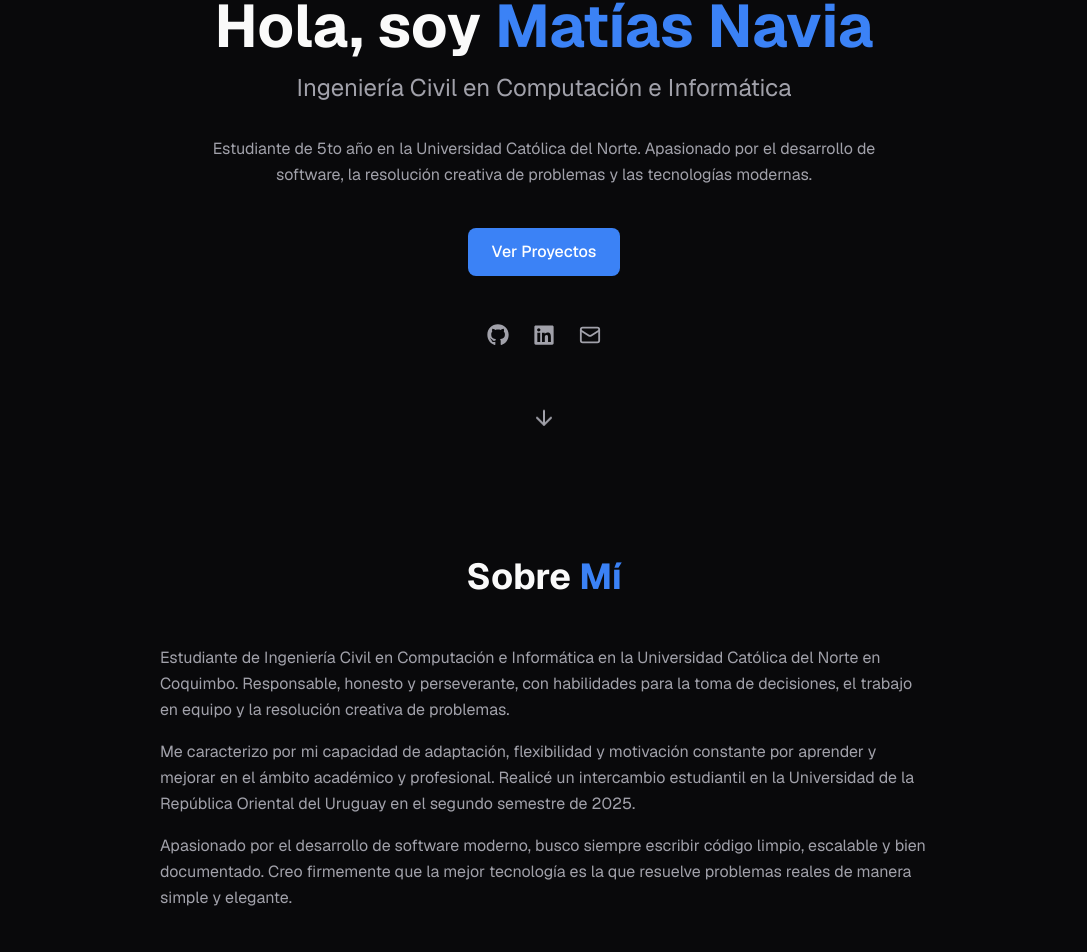
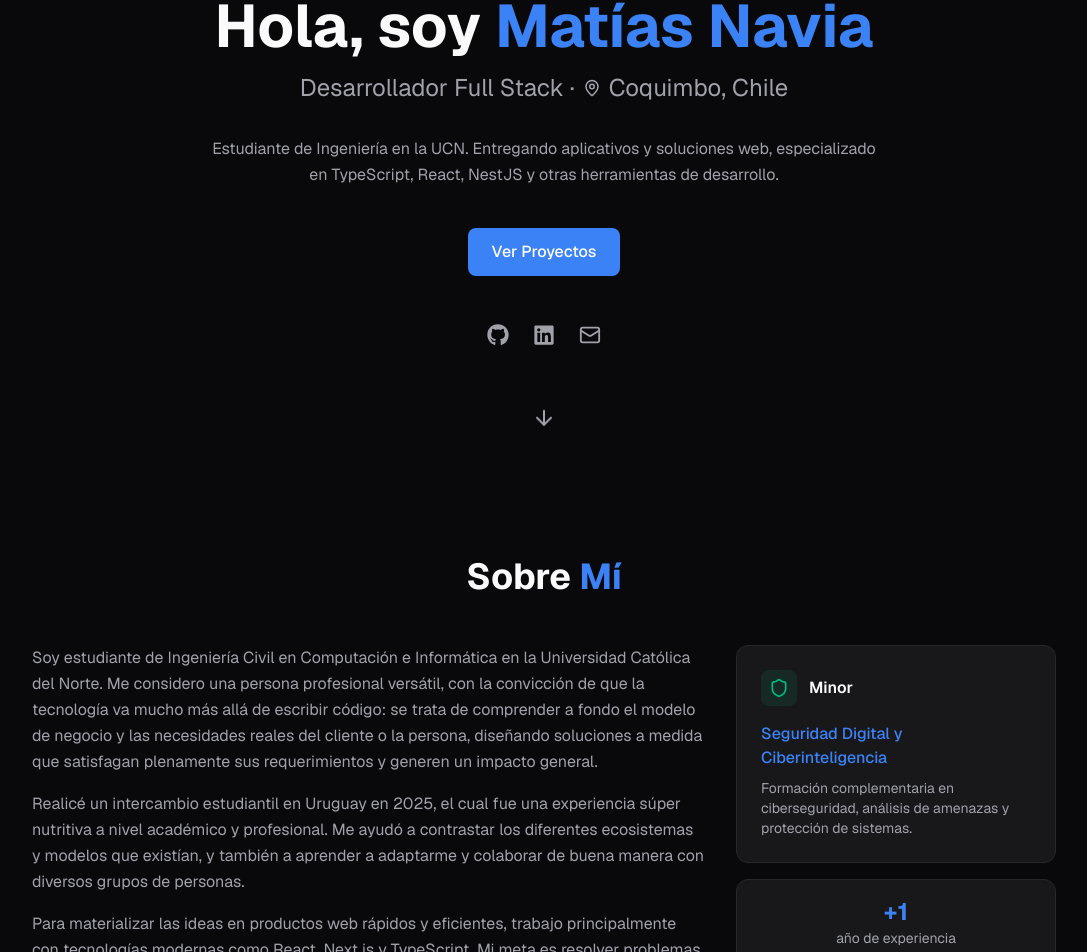
Before and after one commit to navia20/mn-portfolio, a Next.js app: page / in a window 1280 px wide. Shown: the part 339-1291 px from the top of the page, without its empty margins (96-1183 px from the left). Built offline with nearby package versions, Linux system fonts and the light colour scheme.

Commit message:
feat: actualización de información

```diff
--- a/components/About.tsx
+++ b/components/About.tsx
@@ -3,6 +3,7 @@
 import { motion } from "framer-motion";
 import { useInView } from "framer-motion";
 import { useRef } from "react";
+import { Shield } from "lucide-react";
 
 export default function About() {
   const ref = useRef(null);
@@ -10,7 +11,7 @@ export default function About() {
 
   return (
     <section id="sobre-mi" className="py-24 px-6">
-      <div className="max-w-4xl mx-auto" ref={ref}>
+      <div className="max-w-5xl mx-auto" ref={ref}>
         <motion.h2
           initial={{ opacity: 0, y: 20 }}
           animate={isInView ? { opacity: 1, y: 0 } : {}}
@@ -19,32 +20,63 @@ export default function About() {
         >
           Sobre <span className="text-accent">Mí</span>
         </motion.h2>
-
+        <div className="grid md:grid-cols-3 gap-8">
           <motion.div
             initial={{ opacity: 0, y: 30 }}
             animate={isInView ? { opacity: 1, y: 0 } : {}}
             transition={{ duration: 0.5, delay: 0.2 }}
-          className="space-y-4 text-muted leading-relaxed max-w-3xl mx-auto"
+            className="md:col-span-2 space-y-4 text-muted leading-relaxed"
           >
             <p>
-            Estudiante de Ingeniería Civil en Computación e Informática en la
-            Universidad Católica del Norte en Coquimbo. Responsable, honesto y
-            perseverante, con habilidades para la toma de decisiones, el trabajo
-            en equipo y la resolución creativa de problemas.
+              Soy estudiante de Ingeniería Civil en Computación e Informática en la
+              Universidad Católica del Norte. Me considero una persona profesional versátil,
+              con la convicción de que la tecnología va mucho más allá de escribir código:
+              se trata de comprender a fondo el modelo de negocio y las necesidades reales del cliente o la persona,
+              diseñando soluciones a medida que satisfagan plenamente sus requerimientos y generen un impacto general.
             </p>
             <p>
-            Me caracterizo por mi capacidad de adaptación, flexibilidad y
-            motivación constante por aprender y mejorar en el ámbito académico
-            y profesional. Realicé un intercambio estudiantil en la Universidad
-            de la República Oriental del Uruguay en el segundo semestre de 2025.
+              Realicé un intercambio estudiantil en Uruguay en 2025,
+              el cual fue una experiencia súper nutritiva a nivel académico y profesional.
+              Me ayudó a contrastar los diferentes ecosistemas y modelos que existían,
+              y también a aprender a adaptarme y colaborar de buena manera con diversos grupos de personas.
             </p>
             <p>
-            Apasionado por el desarrollo de software moderno, busco siempre
-            escribir código limpio, escalable y bien documentado. Creo
-            firmemente que la mejor tecnología es la que resuelve problemas
-            reales de manera simple y elegante.
+              Para materializar las ideas en productos web rápidos y eficientes, trabajo principalmente con tecnologías modernas como React, Next.js y TypeScript. Mi meta es resolver problemas reales y aportar un valor directo a la empresa como tal.
             </p>
          </motion.div>
+          <div className="flex flex-col gap-4 h-fit">
+            <motion.div
+              initial={{ opacity: 0, x: 30 }}
+              animate={isInView ? { opacity: 1, x: 0 } : {}}
+              transition={{ duration: 0.5, delay: 0.4 }}
+              className="bg-card-bg border border-card-border rounded-xl p-6"
+            >
+              <div className="flex items-center gap-3 mb-4">
+                <div className="p-2 bg-emerald-500/10 rounded-lg">
+                  <Shield size={20} className="text-emerald-500" />
+                </div>
+                <h3 className="font-semibold text-foreground">Minor</h3>
+              </div>
+              <p className="text-accent font-medium mb-2">
+                Seguridad Digital y Ciberinteligencia
+              </p>
+              <p className="text-sm text-muted">
+                Formación complementaria en ciberseguridad, análisis de amenazas y
+                protección de sistemas.
+              </p>
+            </motion.div>
+
+            <motion.div
+              initial={{ opacity: 0, x: 30 }}
+              animate={isInView ? { opacity: 1, x: 0 } : {}}
+              transition={{ duration: 0.5, delay: 0.5 }}
+              className="bg-card-bg border border-card-border rounded-xl p-4 text-center"
+            >
+              <p className="text-2xl font-bold text-accent">+1</p>
+              <p className="text-sm text-muted">año de experiencia</p>
+            </motion.div>
+          </div>
+        </div>
       </div>
     </section>
   );
--- a/components/Footer.tsx
+++ b/components/Footer.tsx
@@ -8,13 +8,6 @@ export default function Footer() {
           © {new Date().getFullYear()} Matías Andrés Navia Barrientos
         </p>
         <div className="flex items-center gap-6">
-          <a
-            href={`${basePath}/cv/CV_MNB_2026.pdf`}
-            download
-            className="text-sm text-muted hover:text-foreground transition-colors"
-          >
-            Descargar CV
-          </a>
           <a
             href="https://github.com/navia20"
             target="_blank"
--- a/components/Hero.tsx
+++ b/components/Hero.tsx
@@ -1,7 +1,7 @@
 "use client";
 
 import { motion } from "framer-motion";
-import { ArrowDown, Mail } from "lucide-react";
+import { ArrowDown, Mail, MapPin } from "lucide-react";
 import { FaGithub, FaLinkedin } from "react-icons/fa";
 import { useState, useEffect } from "react";
 
@@ -218,9 +218,9 @@ export default function Hero() {
           initial={{ opacity: 0, y: 30 }}
           animate={{ opacity: 1, y: 0 }}
           transition={{ duration: 0.6, delay: 0.2 }}
-          className="text-xl md:text-2xl text-muted mb-8"
+          className="text-xl md:text-2xl text-muted mb-8 flex items-center justify-center gap-2"
         >
-          Ingeniería Civil en Computación e Informática
+          Desarrollador Full Stack · <MapPin size={18} /> Coquimbo, Chile
         </motion.p>
 
         <motion.p
@@ -229,9 +229,9 @@ export default function Hero() {
           transition={{ duration: 0.6, delay: 0.3 }}
           className="text-muted max-w-2xl mx-auto mb-10 leading-relaxed"
         >
-          Estudiante de 5to año en la Universidad Católica del Norte. Apasionado
-          por el desarrollo de software, la resolución creativa de problemas y las
-          tecnologías modernas.
+          Estudiante de Ingeniería en la UCN. Entregando aplicativos y
+          soluciones web, especializado en TypeScript, React, NestJS y otras
+          herramientas de desarrollo.
         </motion.p>
 
         <motion.div
--- a/components/TechStack.tsx
+++ b/components/TechStack.tsx
@@ -27,6 +27,8 @@ import {
   SiSharp,
   SiGraphql,
   SiOpenapiinitiative,
+  SiOctanerender,
+  SiRender,
 } from "react-icons/si";
 import { FaJava, FaChartBar } from "react-icons/fa";
 
@@ -38,7 +40,6 @@ const categories = [
       { name: "Java", icon: FaJava, color: "#ED8B00" },
       { name: "JavaScript", icon: SiJavascript, color: "#F7DF1E" },
       { name: "TypeScript", icon: SiTypescript, color: "#3178C6" },
-      { name: "C", icon: SiC, color: "#A8B9CC" },
       { name: "C++", icon: SiCplusplus, color: "#00599C" },
       { name: "C#", icon: SiSharp, color: "#239120" },
       { name: "Go", icon: SiGo, color: "#00ADD8" },
@@ -70,6 +71,7 @@ const categories = [
       { name: "API REST", icon: SiOpenapiinitiative, color: "#6BA539" },
       { name: "GraphQL", icon: SiGraphql, color: "#E10098" },
       { name: "Power BI", icon: FaChartBar, color: "#F2C811" },
+      { name: "Render", icon: SiRender, color: "#c7c9c9" },
     ],
   },
 ];
```
Lines whose indentation alone changed are shown as unchanged.
